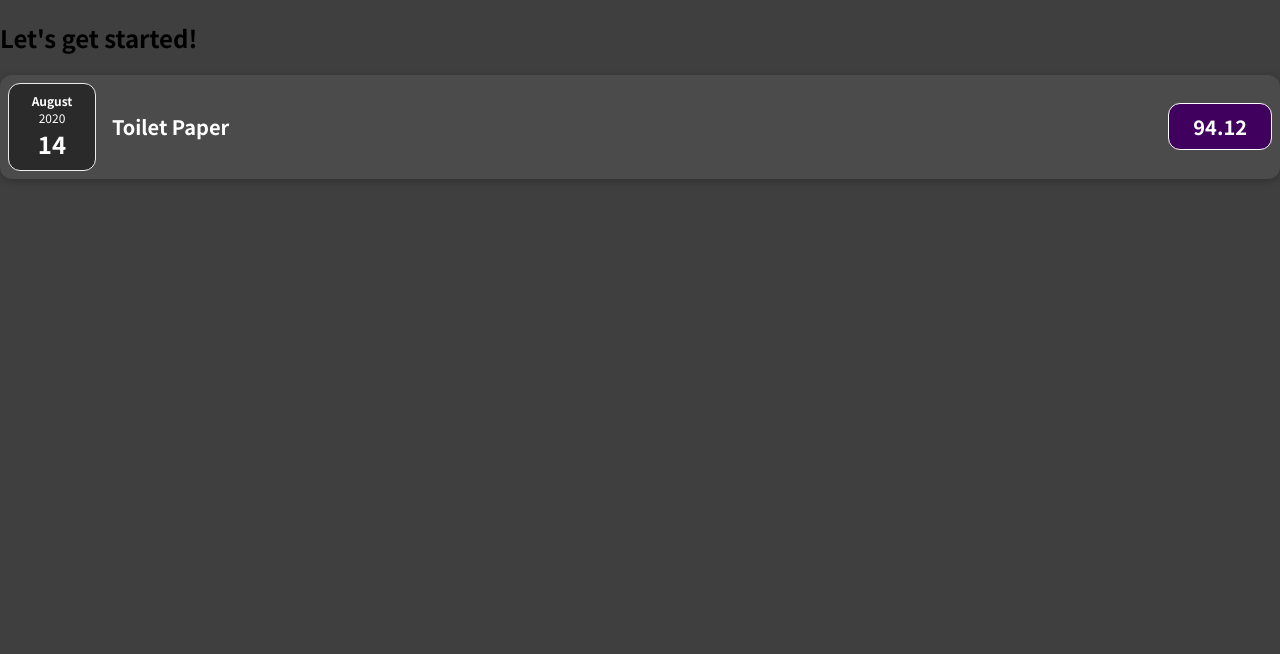
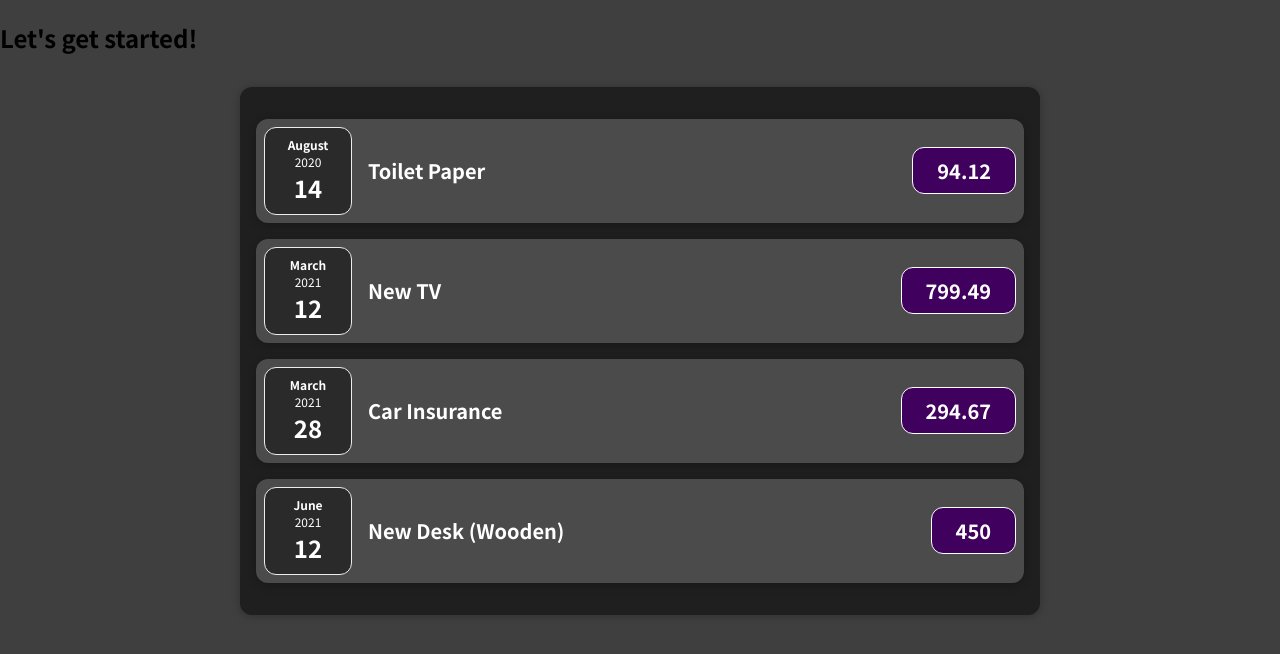
Before and after one commit to omins/studying-react, a JavaScript app in the folder src/basic-practice/my-app/: page / in a window 1280 px wide. Shown: the top 654 px of the page. Built offline with nearby package versions, Linux system fonts and the light colour scheme.

Commit message:
refactor: 소비지출 리스트의 컴포넌트화

```diff
--- a/src/basic-practice/my-app/src/App.js
+++ b/src/basic-practice/my-app/src/App.js
@@ -1,4 +1,4 @@
-import ExpenseItem from './components/ExpenseItem';
+import Expenses from './components/Expenses';
 
 function App() {
 
@@ -26,10 +26,8 @@ function App() {
   return (
     <div>
       <h2>Let's get started!</h2>
-      <ExpenseItem
-        title={expenses[0].title}
-        date={expenses[0].date}
-        amount={expenses[0].amount}
+      <Expenses
+        expenses={expenses}
       />
     </div>
   );
--- /dev/null
+++ b/src/basic-practice/my-app/src/components/Expenses.css
@@ -0,0 +1,9 @@
+.expenses {
+  padding: 1rem;
+  background-color: rgb(31, 31, 31);
+  margin: 2rem auto;
+  width: 50rem;
+  max-width: 95%;
+  border-radius: 12px;
+  box-shadow: 0 1px 8px rgba(0, 0, 0, 0.25);
+}
--- /dev/null
+++ b/src/basic-practice/my-app/src/components/Expenses.js
@@ -0,0 +1,20 @@
+import ExpenseItem from './ExpenseItem';
+import "./Expenses.css";
+
+function Expenses(props) {
+  const { expenses } = props;
+  return (
+    <div className="expenses">
+      {expenses.map(el => {
+        return <ExpenseItem
+        title={el.title}
+        date={el.date}
+        amount={el.amount}
+        key={el.id}
+        />
+      })}
+    </div>
+  );
+}
+
+export default Expenses
```
